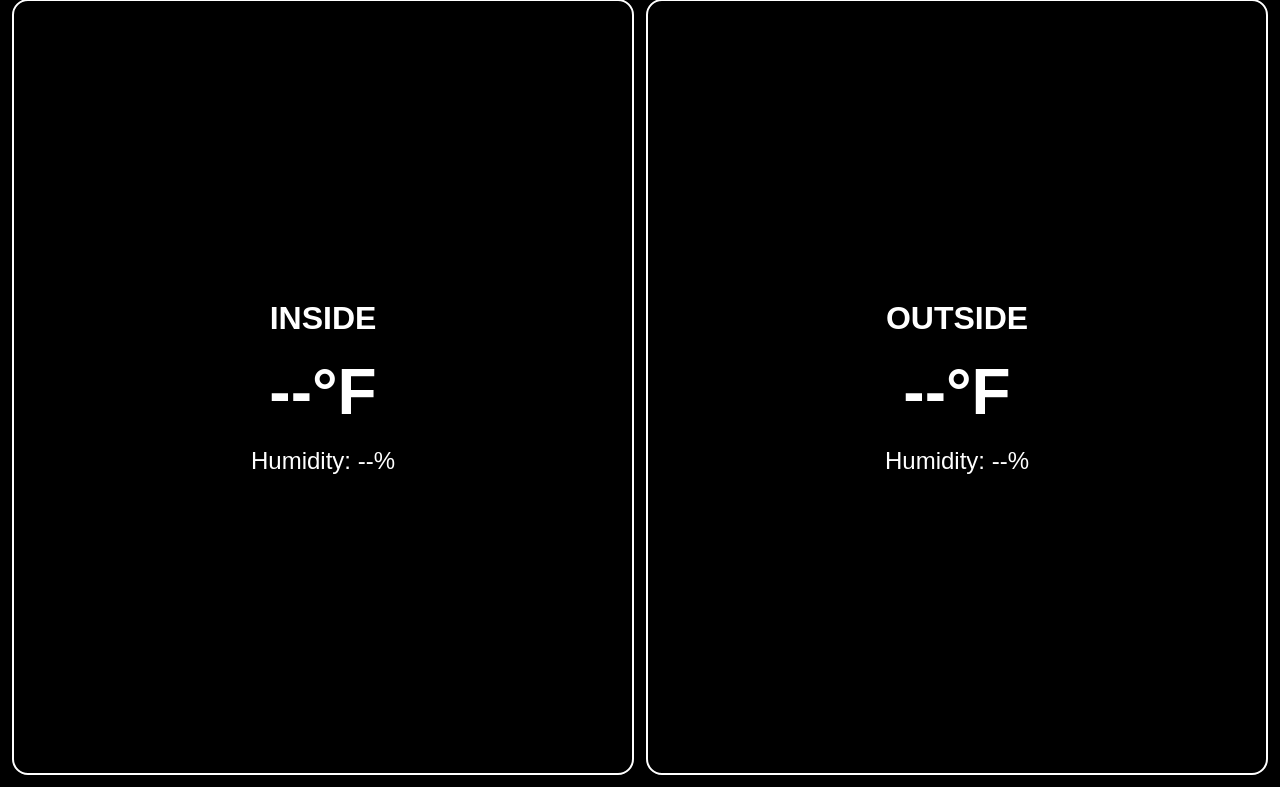
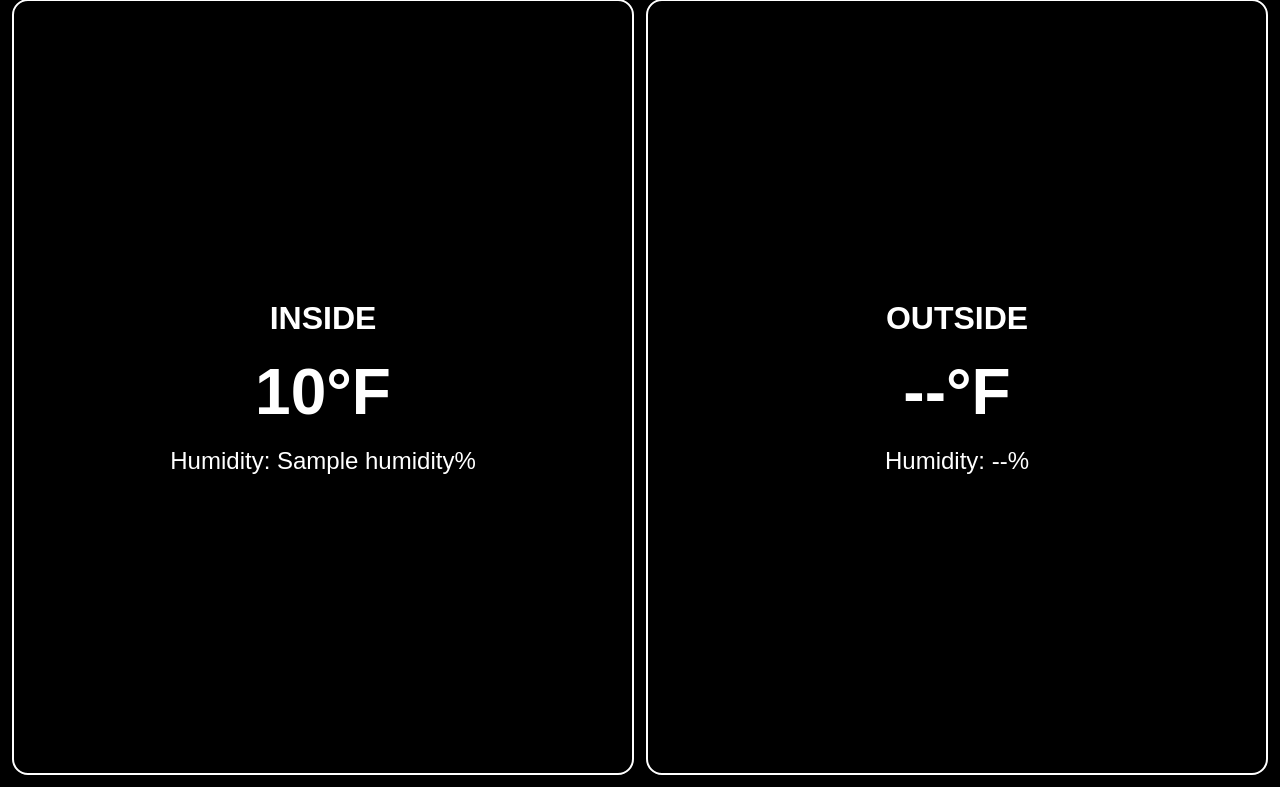
Before and after one commit to truskoa1/Smith-Dome-Indoor-Weather-Station, a Flask app: template templates/dashboard.html in a window 1280 px wide. Shown: the part 13-800 px from the top of the page. Run offline with Flask 3, Linux system fonts and the light colour scheme; the template is opened without the code that fills it: most values are stand-ins (such as "Sample title", 1, 10 or a date in 2020).

Commit message:
Updated display data

```diff
--- a/templates/dashboard.html
+++ b/templates/dashboard.html
@@ -15,10 +15,10 @@
         <div class="panel">
             <h2>Inside</h2>
             <p class="temperature">
-                <span id="inside-temperature">--</span>°F
+                {{ data.inside.temperature }}°F
             </p>
             <p class="humidity">
-                Humidity: <span id="inside-humidity">--</span>%
+                Humidity: {{ data.inside.humidity }}%
             </p>
         </div>
 
```
